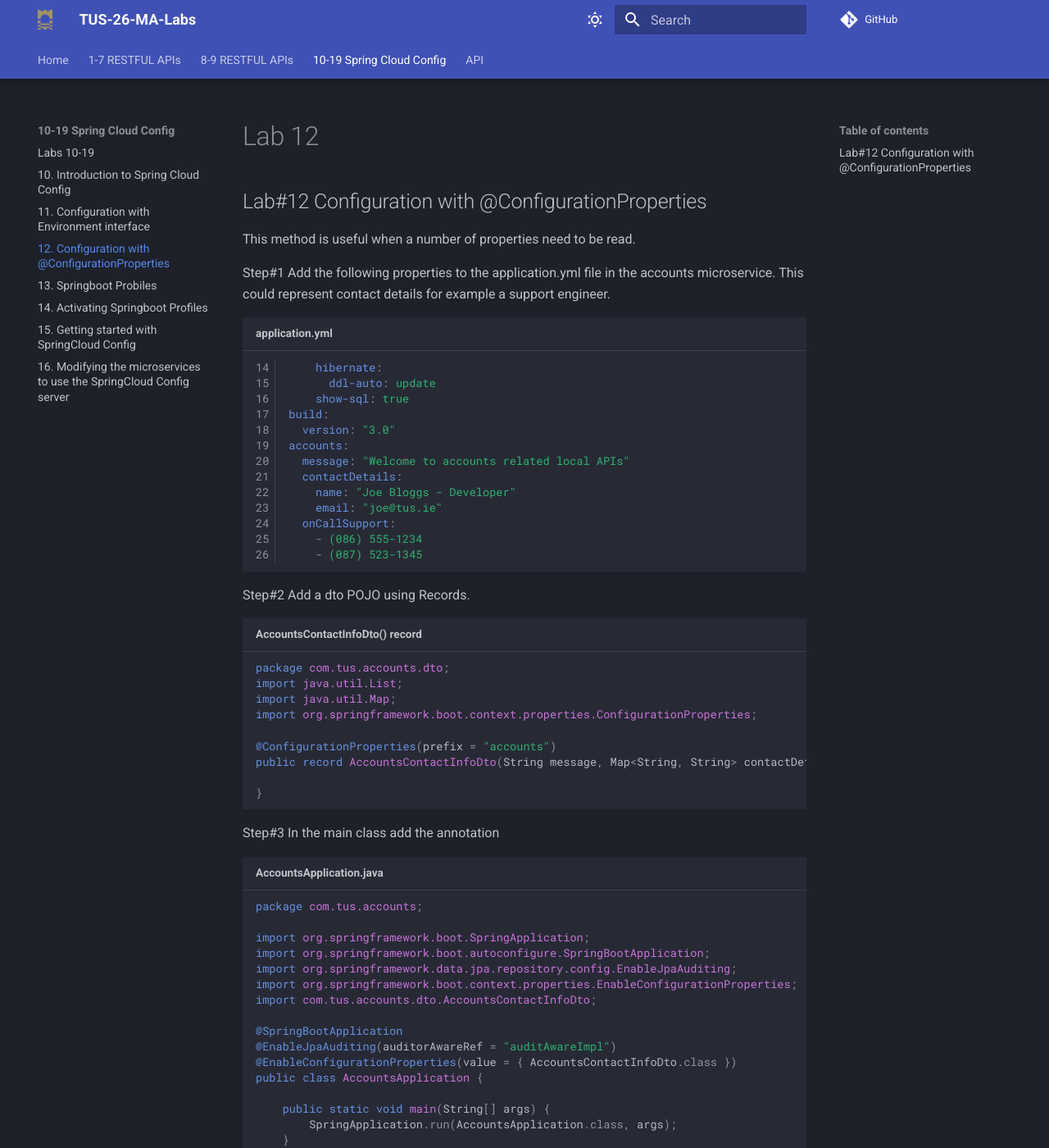
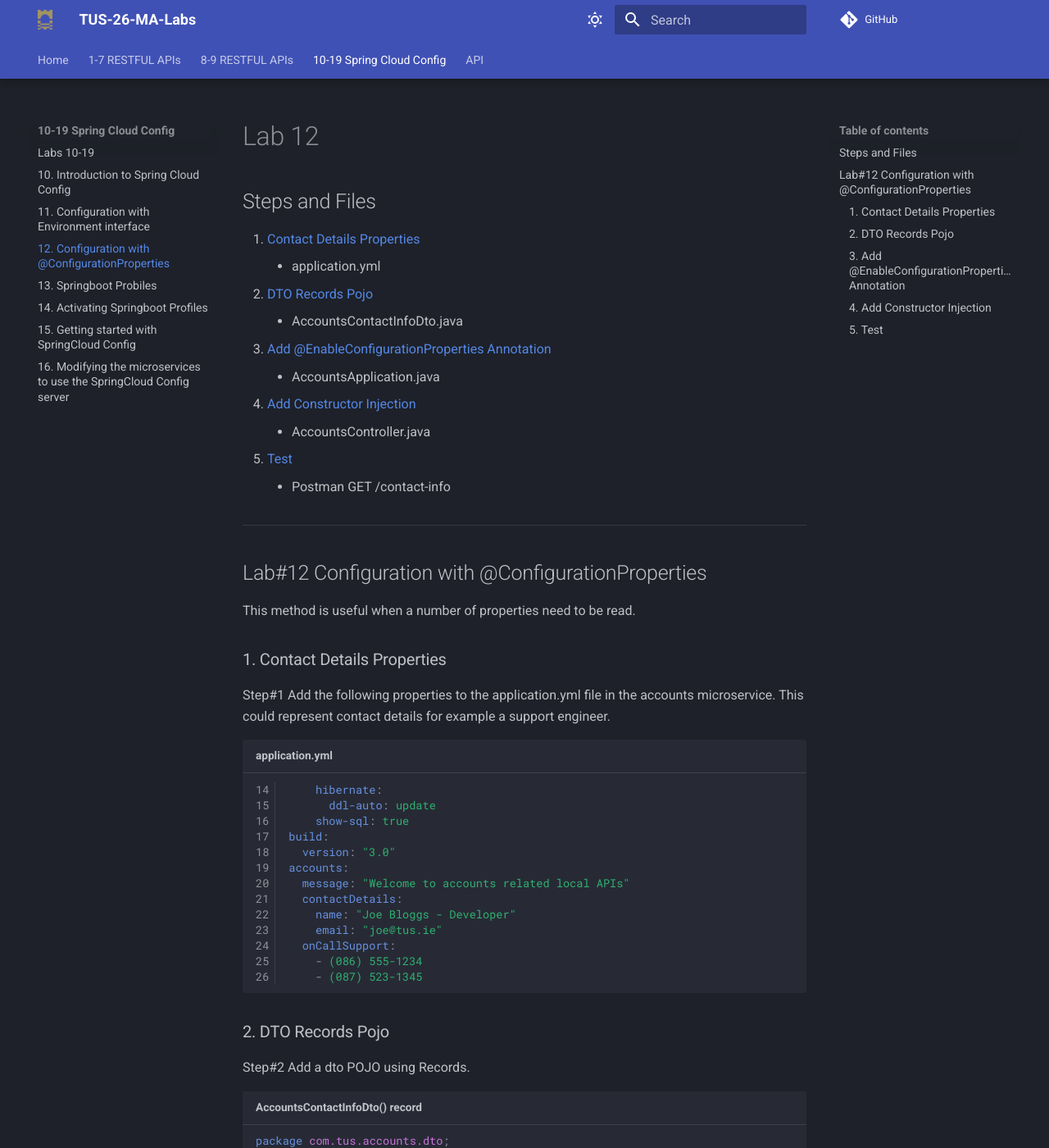
Before and after one commit to joeaoregan/TUS-26-MA-Labs, an MkDocs documentation site: the page built from docs/labs10-19/lab12/index.md, in a window 1280 px wide and 1400 px high. Shown: the whole window at 82% size. Built offline with MkDocs 1.6.1 and Material for MkDocs 9.7.7, drawn with Linux system fonts in a browser that asks for light colours; comment, search, counter and statistics services are not loaded; some of the changed text lies outside the part shown.

Commit message:
lab12: add internal links and files to index.md, add test screenshot

````diff
--- a/docs/labs10-19/lab12/index.md
+++ b/docs/labs10-19/lab12/index.md
@@ -1,8 +1,25 @@
 # Lab 12
+
+## Steps and Files
+
+1. [Contact Details Properties](#1-contact-details-properties)
+    - application.yml
+2. [DTO Records Pojo](#2-dto-records-pojo)
+    - AccountsContactInfoDto.java
+3. [Add @EnableConfigurationProperties Annotation](#3-add-enableconfigurationproperties-annotation)
+    - AccountsApplication.java
+4. [Add Constructor Injection](#4-add-constructor-injection)
+    - AccountsController.java
+5. [Test](#5-test)
+    - Postman GET /contact-info
+
+---
 
 ## Lab#12 Configuration with @ConfigurationProperties
 
 This method is useful when a number of properties need to be read.
+
+### 1. Contact Details Properties
 
 Step#1 Add the following properties to the application.yml file in the accounts microservice. This could represent contact details for example a support engineer.
 
@@ -22,6 +39,8 @@ accounts:
     - (087) 523-1345
 ```
 
+### 2. DTO Records Pojo
+
 Step#2 Add a dto POJO using Records.
 
 ```java title="AccountsContactInfoDto() record"
@@ -35,6 +54,8 @@ public record AccountsContactInfoDto(String message, Map<String, String> contact
 
 }
 ```
+
+### 3. Add @EnableConfigurationProperties Annotation
 
 Step#3 In the main class add the annotation
 
@@ -58,6 +79,8 @@ public class AccountsApplication {
 }
 ```
 
+### 4. Add Constructor Injection
+
 Step#4 Update the REST API to return the contact info.
 
 ```java title="AccountsController.java - add missing constructor injection"
@@ -77,6 +100,12 @@ Step#4 Update the REST API to return the contact info.
 	}
 ```
 
+### 5. Test
+
 Step #5 Test using Postman
 
-![]()
+GET: `http://localhost:8081/api/contact-info`
+
+![GET /contact-info](screenshot1.png)
+
+    Figure 1. GET /contact-info
````
Also changed, not shown: docs/labs10-19/lab12/screenshot1.png (added).
